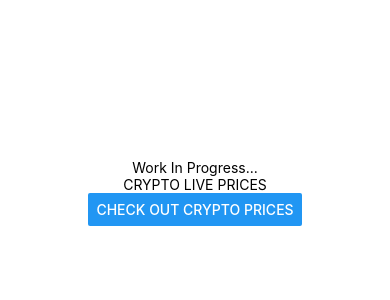
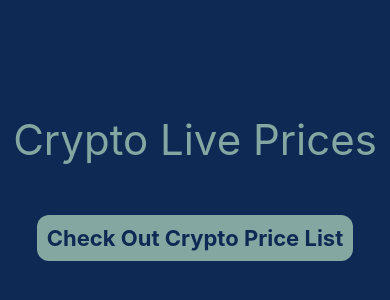
Before and after one commit to seanpatches/crypto-live-prices, a React Native app: screen /HomeScreen in a window 390 px wide. Shown: the part 230-530 px from the top of the page. Built offline with nearby package versions, Linux system fonts and the light colour scheme.

Commit message:
add base styling, separate it

```diff
--- a/App.tsx
+++ b/App.tsx
@@ -5,13 +5,14 @@ import HomeScreen from './Views/HomeScreen';
 import { createNativeStackNavigator } from '@react-navigation/native-stack';
 import { RootStackParamList } from './types';
 import { Button } from 'react-native';
+import { mainBackground, lightColor } from './styles/colors';
 
 const Stack = createNativeStackNavigator<RootStackParamList>();
 
 const App = () => {
   return (
     <NavigationContainer>
-      <Stack.Navigator initialRouteName="HomeScreen" screenOptions={{ title: "Crypto Prices" }}>
+      <Stack.Navigator initialRouteName="HomeScreen" screenOptions={{ title: "Crypto Prices", headerStyle: { backgroundColor: lightColor}, headerTintColor: mainBackground }}>
         <Stack.Screen
           name="HomeScreen"
           component={HomeScreen}
--- a/Views/HomeScreen.tsx
+++ b/Views/HomeScreen.tsx
@@ -1,29 +1,24 @@
 import React, { useCallback, useEffect, useState } from 'react';
-import { Button, StyleSheet, Text, View } from 'react-native';
+import { Pressable, StyleSheet, Text, View } from 'react-native';
 import { HomeScreenProps } from '../types';
+import { HomeScreenStyles as styles } from '../styles/styles'
 
-const HomeScreen = ({ navigation }: HomeScreenProps): React.JSX.Element => {
+export const HomeScreen = ({ navigation }: HomeScreenProps): React.JSX.Element => {
   return (
     <View style={styles.container}>
-      <Text>Work In Progress...</Text>
-      <Text>CRYPTO LIVE PRICES</Text>
-      <Button
-        title="Check out crypto prices"
-        onPress={() =>
-          navigation.navigate("PricesScreen")
-        }
-      />
+      <Text style={styles.title}>Crypto Live Prices</Text>
+      <View style={styles.buttonContainer}>
+        <Pressable
+          style={styles.button}
+          onPress={() =>
+            navigation.navigate("PricesScreen")
+          }
+        >
+          <Text style={styles.buttonText}>Check Out Crypto Price List</Text>
+        </Pressable>
+      </View>
     </View>
   );
 }
 
-const styles = StyleSheet.create({
-  container: {
-    flex: 1,
-    backgroundColor: '#fff',
-    alignItems: 'center',
-    justifyContent: 'center',
-  },
-});
-
 export default HomeScreen;
--- a/Views/PricesScreen.tsx
+++ b/Views/PricesScreen.tsx
@@ -3,6 +3,7 @@ import { AppState, StyleSheet, Text, View, Image, ScrollView } from 'react-nativ
 import { fetchPriceByCurrency } from '../services/requests';
 import { createTickerWebsocket } from '../sockets/websockets';
 import { CryptoPrices, ChangingPrices, CurrencyTypes, MessageTypes } from '../types';
+import { PriceScreenStyles as styles } from '../styles/styles';
 
 const initialPricesState = {
   BTC: 0,
@@ -124,30 +125,4 @@ const PricesScreen = () => {
   );
 }
 
-const styles = StyleSheet.create({
-  pricesContainer: {
-    flex: 1,
-    backgroundColor: '#fff',
-    alignItems: 'center',
-  },
-  pricesList: {
-    width: "100%",
-  },
-  row: {
-    flexDirection: 'row',
-    alignItems: 'center',
-    padding: 10,
-    borderTopWidth: 1,
-  },
-  rowImage: {
-    width: 50,
-    height: 50,
-  },
-  priceText: {
-    paddingLeft: 20,
-    width: 200,
-    fontSize: 22
-  }
-});
-
 export default PricesScreen;
--- /dev/null
+++ b/styles/colors.tsx
@@ -0,0 +1,5 @@
+export const mainBackground = "#0E2954";
+export const lightColor = "#84A7A1";
+// export const secondaryBackground = "#1F6E8C";
+// export const mainText = "#1F6E8C";
+// export const secondaryText = "#2E8A99";
--- /dev/null
+++ b/styles/styles.tsx
@@ -0,0 +1,60 @@
+import { StyleSheet } from "react-native";
+import { mainBackground, lightColor } from "./colors";
+
+export const HomeScreenStyles = StyleSheet.create({
+  container: {
+    flex: 1,
+    backgroundColor: mainBackground,
+    alignItems: 'center',
+    justifyContent: 'center',
+  },
+  title: {
+    fontSize: 42,
+    color: lightColor,
+    textAlign: 'center',
+  },
+  buttonContainer: {
+    marginTop: 40,
+    padding: 10,
+    borderRadius: 12,
+  },
+  button: {
+    backgroundColor: lightColor,
+    borderRadius: 12,
+    padding: 10,
+
+  },
+  buttonText: {
+    color: mainBackground,
+    fontSize: 22,
+    fontWeight: 'bold',
+
+    }
+});
+
+export const PriceScreenStyles = StyleSheet.create({
+  pricesContainer: {
+    flex: 1,
+    backgroundColor: mainBackground,
+    alignItems: 'center',
+  },
+  pricesList: {
+    width: '100%',
+  },
+  row: {
+    flexDirection: 'row',
+    alignItems: 'center',
+    padding: 10,
+    borderTopWidth: 1,
+  },
+  rowImage: {
+    width: 50,
+    height: 50,
+  },
+  priceText: {
+    paddingLeft: 20,
+    width: 200,
+    fontSize: 22,
+    color: lightColor,
+  }
+});
```
